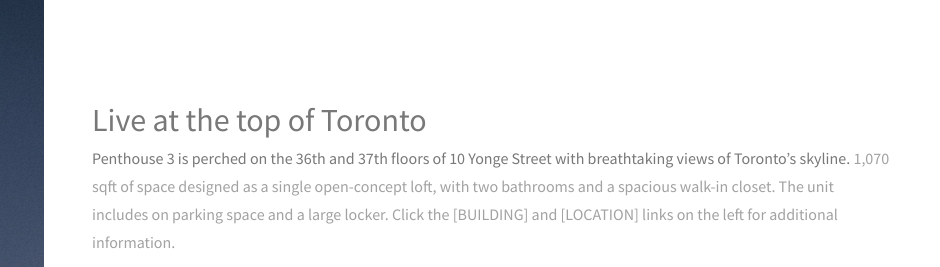
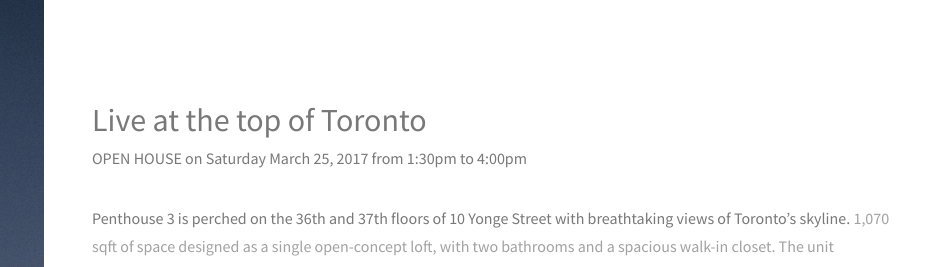
Before and after one commit to torontopenthouse/torontopenthouse.github.io, a plain HTML site: page index.html in a window 1280 px wide. Shown: the top 267 px of the page, 340-1280 px from the left. Drawn offline with Linux system fonts and the light colour scheme.

Commit message:
Update index.html

```diff
--- a/index.html
+++ b/index.html
@@ -67,6 +67,7 @@ Free for personal and commercial use under the CCA 3.0 license (html5up.net/lice
 	<header class="major">
 		<h2>Live at the top of Toronto</h2>
 	</header>
+	<p><strong>OPEN HOUSE on Saturday March 25, 2017 from 1:30pm to 4:00pm </strong></p>
 	<p><strong>Penthouse 3 is perched on the 36th and 37th floors of 10 Yonge Street with breathtaking views of Toronto&rsquo;s skyline.</strong>  1,070 sqft of space designed as a single open-concept loft, with two bathrooms and a spacious walk-in closet. The unit includes on parking space and a large locker. Click the [BUILDING] and [LOCATION] links on the left for additional information.</p>
 </section>
 
```
